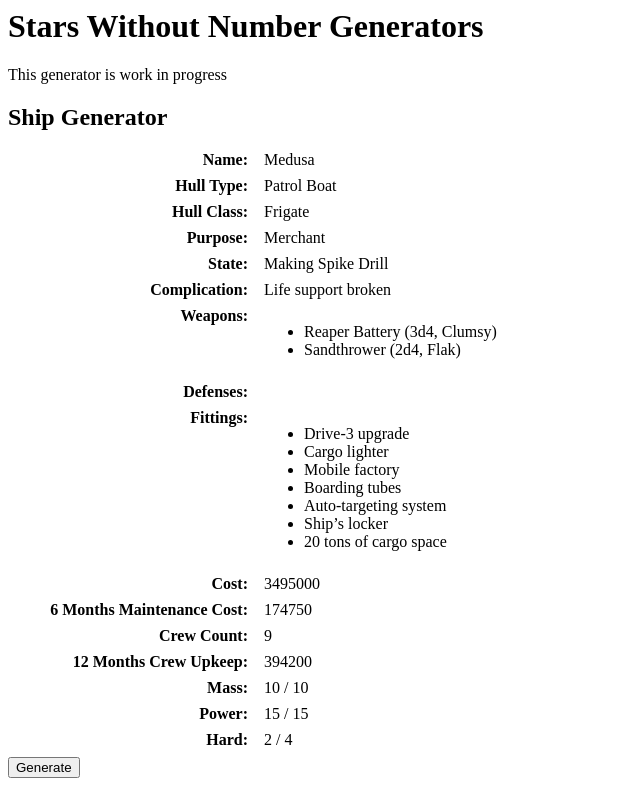
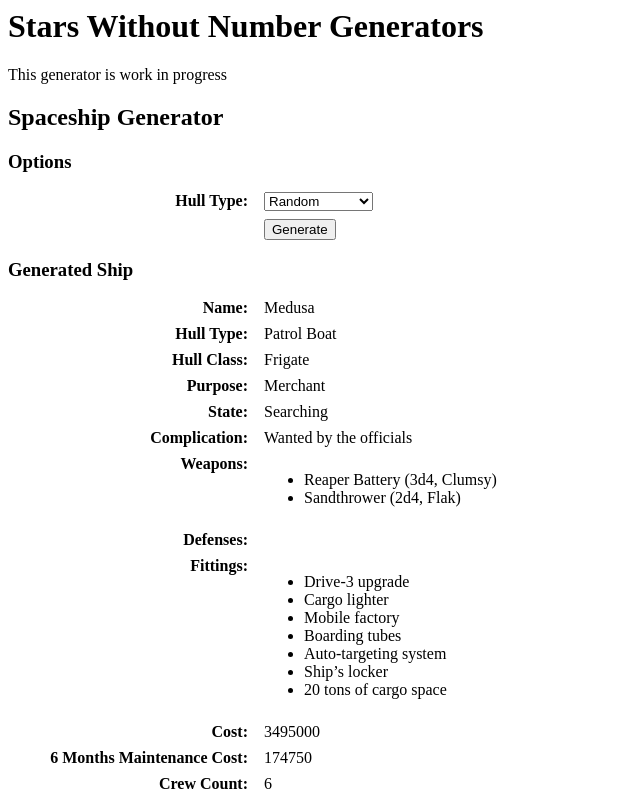
Before and after one commit to Zeikko/swn-generators, a React (Vite) app: page / in a window 1280 px wide. Shown: the top 800 px of the page, without its empty margins (0-640 px from the left). Built offline with nearby package versions, Linux system fonts and the light colour scheme.

Commit message:
Add option to select hulltype

```diff
--- a/package.json
+++ b/package.json
@@ -14,6 +14,7 @@
   "dependencies": {
     "d3": "^5.7.0",
     "lodash": "^4.17.10",
+    "prop-types": "^15.6.2",
     "react": "^16.4.2",
     "react-dom": "^16.4.2",
     "styled-components": "^3.4.3"
--- /dev/null
+++ b/src/components/Dropdown/Dropdown.jsx
@@ -0,0 +1,20 @@
+import React from 'react'
+import PropTypes from 'prop-types'
+
+const Dropdown = ({ options, value, onChange }) => (
+  <select value={value} onChange={(event) => onChange(event.target.value)}>
+    {options.map(option =>
+      <option
+        key={option.value}>{option.value}
+      </option>
+    )}
+  </select>
+)
+
+Dropdown.propTypes = {
+  options: PropTypes.array.isRequired,
+  value: PropTypes.string,
+  onChange: PropTypes.func.isRequired,
+}
+
+export default Dropdown
--- /dev/null
+++ b/src/constants/hull-types.js
@@ -0,0 +1,12 @@
+export default [
+  { value: 'Strike Fighter', cost: 200000,   hullClass: 'Fighter', power: 5, mass: 2,    hard: 1,  minCrew: 1,   maxCrew: 1,    maxRooms: 3 },
+  { value: 'Shuttle',        cost: 200000,   hullClass: 'Fighter', power: 3, mass: 5,    hard: 1,  minCrew: 1,   maxCrew: 10,   maxRooms: 3 },
+  { value: 'Free Merchant',  cost: 500000,   hullClass: 'Frigate', power: 10, mass: 15,  hard: 2,  minCrew: 1,   maxCrew: 6,    maxRooms: 6 },
+  { value: 'Patrol Boat',    cost: 2500000,  hullClass: 'Frigate', power: 15, mass: 10,  hard: 4,  minCrew: 5,   maxCrew: 20,   maxRooms: 6 },
+  { value: 'Corvette',       cost: 4000000,  hullClass: 'Frigate', power: 15, mass: 15,  hard: 6,  minCrew: 10,  maxCrew: 40,   maxRooms: 6 },
+  { value: 'Heavy Frigate',  cost: 7000000,  hullClass: 'Frigate', power: 25, mass: 20,  hard: 8,  minCrew: 30,  maxCrew: 120,  maxRooms: 6 },
+  { value: 'Bulk Freighter', cost: 5000000,  hullClass: 'Cruiser', power: 15, mass: 25,  hard: 2,  minCrew: 10,  maxCrew: 40,   maxRooms: 10 },
+  { value: 'Fleet Cruiser',  cost: 10000000, hullClass: 'Cruiser', power: 50, mass: 30,  hard: 10, minCrew: 50,  maxCrew: 200,  maxRooms: 10 },
+  { value: 'Battleship',     cost: 50000000, hullClass: 'Capital', power: 75, mass: 50,  hard: 15, minCrew: 200, maxCrew: 1000, maxRooms: 14 },
+  { value: 'Carrier',        cost: 60000000, hullClass: 'Capital', power: 50, mass: 100, hard: 4,  minCrew: 300, maxCrew: 1500, maxRooms: 14 },
+]
--- a/src/containers/App.js
+++ b/src/containers/App.js
@@ -1,26 +1,47 @@
 import React, { Component } from 'react'
 import styled from 'styled-components'
 import { generateShip } from '../generators/ship'
+import Dropdown from '../components/Dropdown/Dropdown'
+import hullTypes from '../constants/hull-types'
 
 export default class App extends Component {
   constructor() {
     super()
     const ship = generateShip()
-    this.state = { ship }
+    this.state = { ship, options: { } }
   }
 
   generateShip = () => {
-    const ship = generateShip()
+    const ship = generateShip(this.state.options)
     this.setState({ ship })
   }
 
+  setHullType = (hullType) => {
+    this.setState({ options: { hullType } })
+  }
+
   render() {
+    const { options } = this.state
     const { ship, ship: { name, purpose, hullType, complication, state, weapons, fittings, defences, resources, startMoney, crewCount } } = this.state
     return (
       <div>
         <h1>Stars Without Number Generators</h1>
         <div>This generator is work in progress</div>
-        <h2>Ship Generator</h2>
+        <h2>Spaceship Generator</h2>
+        <h3>Options</h3>
+        <Row>
+          <Label>Hull Type:</Label>
+          <Attribute>
+            <Dropdown onChange={this.setHullType} value={options.hullType} options={[{ value: 'Random' }, ...hullTypes]} />
+          </Attribute>
+        </Row>
+        <Row>
+          <Label></Label>
+          <Attribute>
+            <button onClick={this.generateShip}>Generate</button>
+          </Attribute>
+        </Row>
+        <h3>Generated Ship</h3>
         <Row>
           <Label>Name:</Label>
           <Attribute>{name}</Attribute>
@@ -97,7 +118,12 @@ export default class App extends Component {
           <Label>Hard:</Label>
           <Attribute>{hullType.hard - resources.hard} / {hullType.hard}</Attribute>
         </Row>
-        <button onClick={this.generateShip}>Generate</button>
+        <Row>
+          <Label></Label>
+          <Attribute>
+            <button onClick={this.generateShip}>Generate</button>
+          </Attribute>
+        </Row>
       </div>
     )
   }
--- a/src/generators/row.js
+++ b/src/generators/row.js
@@ -1,13 +1,13 @@
-import { random } from 'lodash'
+import { random, shuffle } from 'lodash'
 
 import { generateRoom } from './room'
 
 export function generateRow({ roomCount, x, y, width, height, labels }) {
-  const rowLabels = [ ...labels ]
+  const rowLabels = shuffle([ ...labels ])
   const roomWidth = width / roomCount
   let rooms = []
   for (let column = 0; column < roomCount; column++) {
-    const label = rowLabels.splice(random(0, labels.length - 1), 1)[0]
+    const label = rowLabels.pop()
     const roomX = x + column * roomWidth
     const room = generateRoom({ x: roomX, y, width: roomWidth, height, label })
     rooms = [...rooms, room]
--- a/src/generators/ship-deckplan.js
+++ b/src/generators/ship-deckplan.js
@@ -52,6 +52,7 @@ function renderRooms(svg, rooms) {
       .attr('y', room.y + room.height / 2)
       .attr('text-anchor', 'middle')
       .attr('font-size', 14)
+      .attr('z-index', 10)
       .text(get(room, 'label.value'))
   })
 }
--- a/src/generators/ship.js
+++ b/src/generators/ship.js
@@ -1,20 +1,21 @@
-import { random, groupBy, map } from 'lodash'
+import { random, groupBy, map, get, find } from 'lodash'
 import { pickRandom, pickWeightedRandom } from '../util/random'
-import { buyMostExpensive, generateMoney, buyRandom, calculateCostForHullClass } from '../util/money'
+import { buyMostExpensive, buyRandom, calculateCostForHullClass } from '../util/money'
 import { calculateMassForHullClass } from '../util/mass'
 import { calculatePowerForHullClass } from '../util/power'
 import { generateShipName } from './name'
 import { generateDeckplan } from './ship-deckplan'
+import hullTypes from '../constants/hull-types'
 
-export function generateShip() {
+export function generateShip(options) {
   const name = generateShipName()
   let weapons = []
   let fittings = []
   let defences = []
   const purpose = generatePurpose()
   const { aggressiveness } = purpose
-  let startMoney = generateMoney(purpose.minMoney, purpose.maxMoney)
-  const hullType = generateHullType(startMoney)
+  let startMoney = generateMoney(options, purpose.minMoney, purpose.maxMoney)
+  const hullType = generateHullType(options, startMoney)
   let { power, mass, hard } = hullType
   let resources = { money: startMoney, power, mass, hard }
   resources.money = resources.money - hullType.cost
@@ -55,37 +56,42 @@ export function generateShip() {
   }
 }
 
+export function generateMoney(options, minMoney, maxMoney) {
+  const hullType = get(options, 'hullType')
+  if (hullType && hullType !== 'Random') {
+    const { cost } = find(hullTypes, { value: hullType})
+    return cost * random(10,20) / 10
+  }
+  const minx = Math.pow(minMoney, 1/3)
+  const maxx = Math.pow(maxMoney, 1/3)
+  const x = random(minx, maxx)
+  return Math.round(Math.pow(x, 3))
+}
+
+
 export function generatePurpose() {
   const options = [
-    { value: 'Bounty Hunter', weight: 2, aggressiveness: 6,  minMoney: 300000, maxMoney: 8000000, weights: { aggression: 4, travel: 4, drive: 4 }},
-    { value: 'Pirate',        weight: 2, aggressiveness: 8,  minMoney: 300000, maxMoney: 5000000, weights: { aggression: 8, stealth: 4, trade: 4 } },
-    { value: 'Smuggler',      weight: 2, aggressiveness: 6,  minMoney: 800000, maxMoney: 6000000, weights: { aggression: 4, stealth: 8, survival: 4, trade: 8 } },
-    { value: 'Merchant',      weight: 6, aggressiveness: 4,  minMoney: 300000, maxMoney: 8000000, weights: { drive: 4, travel: 4, trade: 8 } },
-    { value: 'Spy',           weight: 1, aggressiveness: 4,  minMoney: 300000, maxMoney: 8000000, weights: { stealth: 8, drive: 4 } },
-    { value: 'Diplomat',      weight: 2, aggressiveness: 2,  minMoney: 300000, maxMoney: 5000000, weights: { drive: 8, travel: 8, luxury: 8, survival: 4 } },
-    { value: 'Explorer',      weight: 2, aggressiveness: 2,  minMoney: 300000, maxMoney: 5000000, weights: { drive: 8, travel: 4, exploration: 8, survival: 4 } },
-    { value: 'Military',      weight: 2, aggressiveness: 10, minMoney: 300000, maxMoney: 70000000, weights: { aggression: 10 } },
-    { value: 'Research',      weight: 1, aggressiveness: 2,  minMoney: 300000, maxMoney: 5000000, weights: { research: 8, luxury: 4, colonial: 4 } },
-    { value: 'Maintenance',   weight: 2, aggressiveness: 2,  minMoney: 300000, maxMoney: 5000000, weights: { industry: 8, survival: 4 } },
-    { value: 'Colonist',      weight: 1, aggressiveness: 2,  minMoney: 3000000, maxMoney: 7000000, weights: { industry: 4, travel: 4, drive: 4, exploration: 4, survival: 4, colonial: 3 } },
+    { value: 'Bounty Hunter', weight: 2, aggressiveness: 6,  minMoney: 300000,  maxMoney: 8000000,   weights: { aggression: 4, travel: 4, drive: 4 }},
+    { value: 'Pirate',        weight: 2, aggressiveness: 8,  minMoney: 300000,  maxMoney: 5000000,   weights: { aggression: 8, stealth: 4, trade: 4 } },
+    { value: 'Smuggler',      weight: 2, aggressiveness: 6,  minMoney: 800000,  maxMoney: 6000000,   weights: { aggression: 4, stealth: 8, survival: 4, trade: 8 } },
+    { value: 'Merchant',      weight: 6, aggressiveness: 4,  minMoney: 300000,  maxMoney: 8000000,   weights: { drive: 4, travel: 4, trade: 8 } },
+    { value: 'Spy',           weight: 1, aggressiveness: 4,  minMoney: 300000,  maxMoney: 8000000,   weights: { stealth: 8, drive: 4 } },
+    { value: 'Diplomat',      weight: 2, aggressiveness: 2,  minMoney: 300000,  maxMoney: 5000000,   weights: { drive: 8, travel: 8, luxury: 8, survival: 4 } },
+    { value: 'Explorer',      weight: 2, aggressiveness: 2,  minMoney: 300000,  maxMoney: 5000000,   weights: { drive: 8, travel: 4, exploration: 8, survival: 4 } },
+    { value: 'Military',      weight: 2, aggressiveness: 10, minMoney: 300000,  maxMoney: 100000000, weights: { aggression: 10 } },
+    { value: 'Research',      weight: 1, aggressiveness: 2,  minMoney: 300000,  maxMoney: 5000000,   weights: { research: 8, luxury: 4, colonial: 4 } },
+    { value: 'Maintenance',   weight: 2, aggressiveness: 2,  minMoney: 300000,  maxMoney: 5000000,   weights: { industry: 8, survival: 4 } },
+    { value: 'Colonist',      weight: 1, aggressiveness: 2,  minMoney: 300000,  maxMoney: 8000000,  weights: { industry: 4, travel: 4, drive: 4, exploration: 4, survival: 4, colonial: 3 } },
   ]
   return pickWeightedRandom(options)
 }
 
-export function generateHullType(money) {
-  const options = [
-    { value: 'Strike Fighter', cost: 200000,   hullClass: 'Fighter', power: 5, mass: 2,    hard: 1,  minCrew: 1,   maxCrew: 1,    maxRooms: 3 },
-    { value: 'Shuttle',        cost: 200000,   hullClass: 'Fighter', power: 3, mass: 5,    hard: 1,  minCrew: 1,   maxCrew: 10,   maxRooms: 3 },
-    { value: 'Free Merchant',  cost: 500000,   hullClass: 'Frigate', power: 10, mass: 15,  hard: 2,  minCrew: 1,   maxCrew: 6,    maxRooms: 6 },
-    { value: 'Patrol Boat',    cost: 2500000,  hullClass: 'Frigate', power: 15, mass: 10,  hard: 4,  minCrew: 5,   maxCrew: 20,   maxRooms: 6 },
-    { value: 'Corvette',       cost: 4000000,  hullClass: 'Frigate', power: 15, mass: 15,  hard: 6,  minCrew: 10,  maxCrew: 40,   maxRooms: 6 },
-    { value: 'Heavy Frigate',  cost: 7000000,  hullClass: 'Frigate', power: 25, mass: 20,  hard: 8,  minCrew: 30,  maxCrew: 120,  maxRooms: 6 },
-    { value: 'Bulk Freighter', cost: 5000000,  hullClass: 'Cruiser', power: 15, mass: 25,  hard: 2,  minCrew: 10,  maxCrew: 40,   maxRooms: 10 },
-    { value: 'Fleet Cruiser',  cost: 10000000, hullClass: 'Cruiser', power: 50, mass: 30,  hard: 10, minCrew: 50,  maxCrew: 200,  maxRooms: 10 },
-    { value: 'Battleship',     cost: 50000000, hullClass: 'Capital', power: 75, mass: 50,  hard: 15, minCrew: 200, maxCrew: 1000, maxRooms: 14 },
-    { value: 'Carrier',        cost: 60000000, hullClass: 'Capital', power: 50, mass: 100, hard: 4,  minCrew: 300, maxCrew: 1500, maxRooms: 14 },
-  ]
-  return buyMostExpensive(options, money)
+export function generateHullType(options, money) {
+  const hullType = get(options, 'hullType')
+  if (hullType && hullType !== 'Random') {
+    return find(hullTypes, { value: hullType})
+  }
+  return buyMostExpensive(hullTypes, money)
 }
 
 export function generateCrewCount(minCrew, maxCrew, purpose) {
@@ -238,10 +244,10 @@ function calculateCargoSpace(fittings, hullClass) {
   let smugglersCount = 0
   let fittingsWithoutCargo = fittings.filter(fitting => {
     if (fitting.value === 'Cargo space') {
-      cargoCount = cargoCount + 1
+      cargoCount = fitting.count
     }
     if (fitting.value === 'Smuggler’s hold') {
-      smugglersCount = smugglersCount + 1
+      smugglersCount = fitting.count
     }
     return fitting.value !== 'Cargo space' && fitting.value !== 'Smuggler’s hold'
   })
--- a/src/util/money.js
+++ b/src/util/money.js
@@ -9,13 +9,6 @@ export function buyMostExpensive(options, money) {
   const { cost: mostExpensivePrice } = last(sortedOptions)
   const mostExpensiveOptions = options.filter(option => option.cost === mostExpensivePrice)
   return mostExpensiveOptions[random(0, mostExpensiveOptions.length - 1)]
-}
-
-export function generateMoney(minMoney, maxMoney) {
-  const minx = Math.pow(minMoney, 1/3)
-  const maxx = Math.pow(maxMoney, 1/3)
-  const x = random(minx, maxx)
-  return Math.round(Math.pow(x, 3))
 }
 
 export function buyRandom(options, hullClass, resources, purpose, existingOptions) {
```
Also changed, not shown: 2 other files (tests, documents, lock files or other folders).
